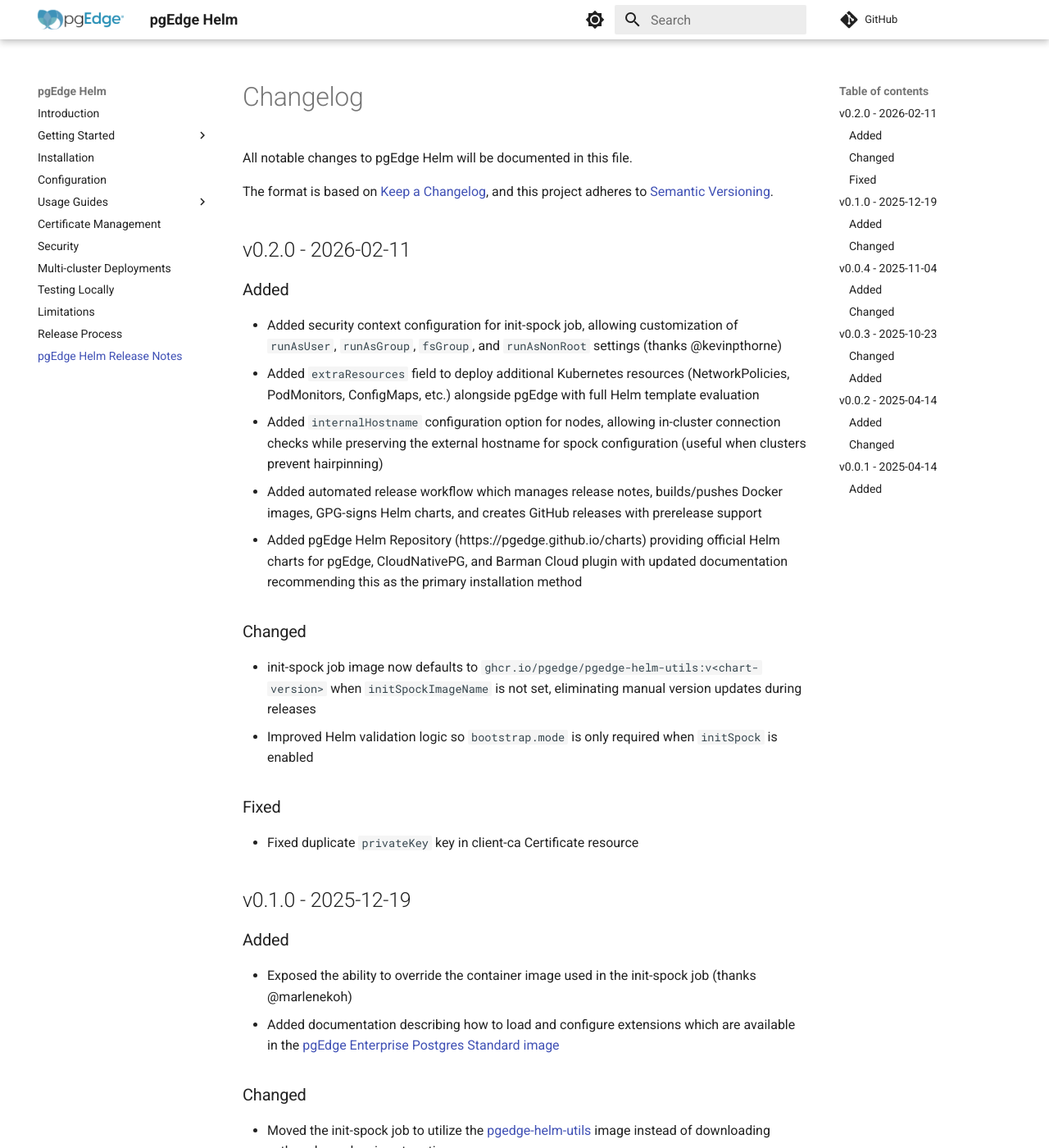
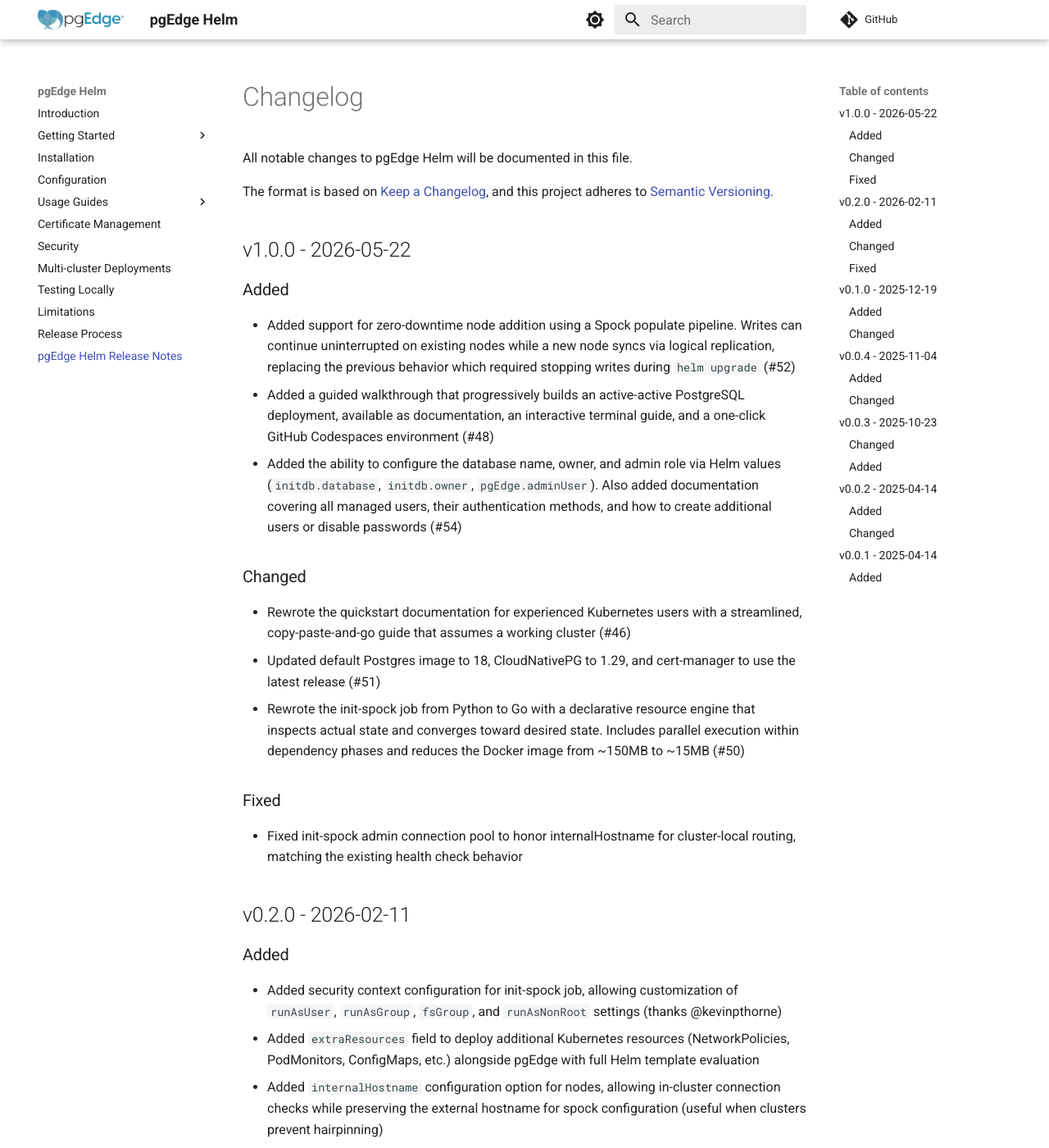
Before and after one commit to pgEdge/pgedge-helm, an MkDocs documentation site: the page built from docs/changelog.md, in a window 1280 px wide and 1400 px high. Shown: the whole window at 82% size. Built offline with MkDocs 1.6.1 and Material for MkDocs 9.7.7, drawn with Linux system fonts in a browser that asks for light colours; comment, search, counter and statistics services are not loaded.

Commit message:
build(release): bump version to v1.0.0 (#60)
* build(release): bump version to v1.0.0

* test(unit): derive default image tag from Chart.yaml

```diff
--- a/Chart.yaml
+++ b/Chart.yaml
@@ -9,4 +9,4 @@
 maintainers:
   - name: pgEdge
     url: https://github.com/pgEdge
-version: 0.2.0
+version: 1.0.0
--- a/docs/changelog.md
+++ b/docs/changelog.md
@@ -4,6 +4,24 @@
 
 The format is based on [Keep a Changelog](https://keepachangelog.com/en/1.0.0/),
 and this project adheres to [Semantic Versioning](https://semver.org/spec/v2.0.0.html).
+
+## v1.0.0 - 2026-05-22
+
+### Added
+
+- Added support for zero-downtime node addition using a Spock populate pipeline. Writes can continue uninterrupted on existing nodes while a new node syncs via logical replication, replacing the previous behavior which required stopping writes during `helm upgrade` (#52)
+- Added a guided walkthrough that progressively builds an active-active PostgreSQL deployment, available as documentation, an interactive terminal guide, and a one-click GitHub Codespaces environment (#48)
+- Added the ability to configure the database name, owner, and admin role via Helm values (`initdb.database`, `initdb.owner`, `pgEdge.adminUser`). Also added documentation covering all managed users, their authentication methods, and how to create additional users or disable passwords (#54)
+
+### Changed
+
+- Rewrote the quickstart documentation for experienced Kubernetes users with a streamlined, copy-paste-and-go guide that assumes a working cluster (#46)
+- Updated default Postgres image to 18, CloudNativePG to 1.29, and cert-manager to use the latest release (#51)
+- Rewrote the init-spock job from Python to Go with a declarative resource engine that inspects actual state and converges toward desired state. Includes parallel execution within dependency phases and reduces the Docker image from ~150MB to ~15MB (#50)
+
+### Fixed
+
+- Fixed init-spock admin connection pool to honor internalHostname for cluster-local routing, matching the existing health check behavior
 
 ## v0.2.0 - 2026-02-11
 
@@ -23,8 +41,6 @@
 ### Fixed
 
 - Fixed duplicate `privateKey` key in client-ca Certificate resource
-
-
 ## v0.1.0 - 2025-12-19
 
 ### Added
```
Also changed, not shown: CHANGELOG.md (+18 -2 lines), README.md (+1 -1 lines), changes/v1.0.0.md (added, +17 -0 lines), 9 other files.
